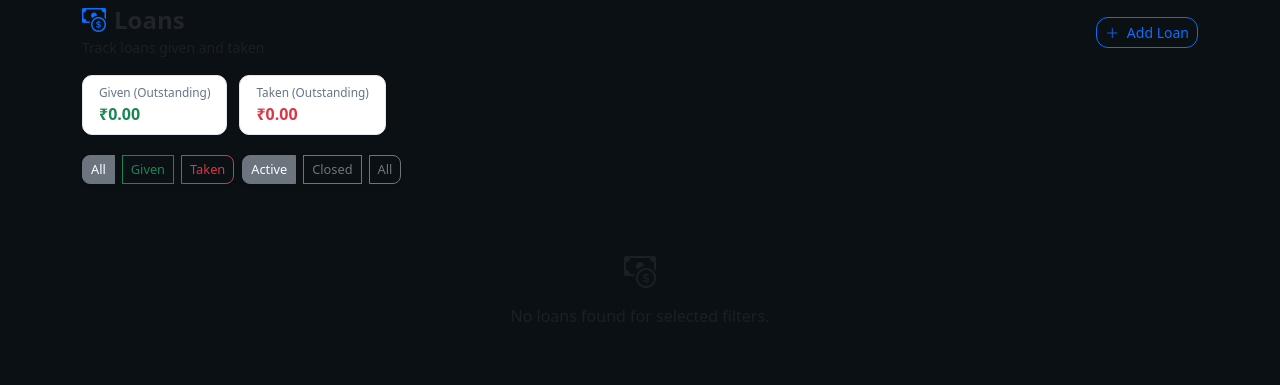
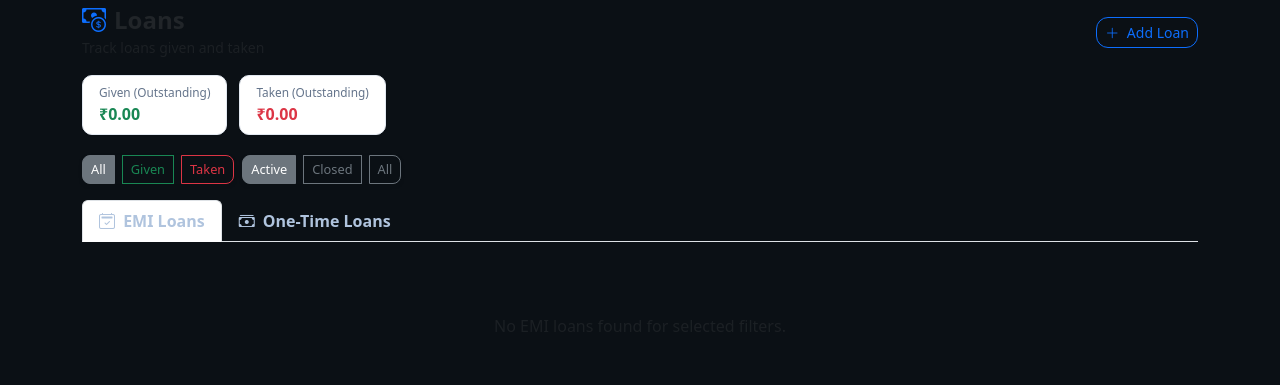
Before and after one commit to yash755/mayachem, a Flask app: page /loans in a window 1280 px wide. Shown: the part 177-562 px from the top of the page. Run offline with Flask 3, Linux system fonts and the light colour scheme; the visitor is signed in with stand-in values (Sample User, id 1); data that the repository does not hold is empty; some libraries are stand-ins or nearby versions.

Commit message:
feat: Separate EMI vs One-Time loans in UI with tabs and toggle checkbox

```diff
--- a/app.py
+++ b/app.py
@@ -3916,7 +3916,8 @@ def register_cli(app: Flask) -> None:
             date_str = request.form.get("date_issued") or ""
             due_str  = request.form.get("due_date") or ""
             notes    = (request.form.get("notes") or "").strip()
-            freq     = request.form.get("payment_frequency") or "one_time"
+            is_emi   = request.form.get("is_emi_based") == "on"
+            freq     = "monthly" if is_emi else "one_time"
 
             if not party or principal <= 0:
                 flash("Party name and principal amount are required.", "warning")
@@ -4037,7 +4038,8 @@ def register_cli(app: Flask) -> None:
         loan.party_name = request.form.get("party_name")
         loan.principal = float(request.form.get("principal") or 0)
         loan.interest_rate = float(request.form.get("interest_rate") or 0)
-        loan.payment_frequency = request.form.get("payment_frequency") or "one_time"
+        is_emi = request.form.get("is_emi_based") == "on"
+        loan.payment_frequency = "monthly" if is_emi else "one_time"
 
         date_issued_str = request.form.get("date_issued")
         if date_issued_str:
--- a/templates/loans.html
+++ b/templates/loans.html
@@ -69,12 +69,11 @@
         <label class="form-label-sm">Principal (₹) *</label>
         <input name="principal" type="number" step="0.01" min="0.01" class="form-control form-control-sm" placeholder="0.00" required>
       </div>
-      <div class="col-12 col-sm-6 col-md-2">
-        <label class="form-label-sm">Frequency</label>
-        <select name="payment_frequency" class="form-select form-select-sm">
-          <option value="one_time">One-Time</option>
-          <option value="monthly">Monthly</option>
-        </select>
+      <div class="col-12 col-sm-6 col-md-2 d-flex align-items-end mb-1">
+        <div class="form-check form-switch mt-4">
+          <input class="form-check-input" type="checkbox" name="is_emi_based" id="isEmiBased">
+          <label class="form-check-label form-label-sm ms-1" for="isEmiBased">EMI Based</label>
+        </div>
       </div>
       <div class="col-12 col-sm-6 col-md-2">
         <label class="form-label-sm">Interest (% /yr)</label>
@@ -125,9 +124,21 @@
   </div>
 </div>
 
-<!-- Loan cards -->
-{% if loans %}
-  {% for loan in loans %}
+<!-- Tabs for EMI vs One-Time -->
+<ul class="nav nav-tabs mb-4" id="loanTabs" role="tablist">
+  <li class="nav-item" role="presentation">
+    <button class="nav-link active fw-bold text-primary" id="emi-tab" data-bs-toggle="tab" data-bs-target="#emi-loans" type="button" role="tab">
+      <i class="bi bi-calendar2-check me-1"></i> EMI Loans
+    </button>
+  </li>
+  <li class="nav-item" role="presentation">
+    <button class="nav-link fw-bold text-info" id="onetime-tab" data-bs-toggle="tab" data-bs-target="#onetime-loans" type="button" role="tab">
+      <i class="bi bi-cash-stack me-1"></i> One-Time Loans
+    </button>
+  </li>
+</ul>
+
+{% macro render_loan_card(loan) %}
   <div class="loan-card shadow-sm">
     <div class="d-flex justify-content-between align-items-start flex-wrap gap-2">
       <div>
@@ -161,13 +172,33 @@
       </div>
     </div>
   </div>
-  {% endfor %}
-{% else %}
-  <div class="text-center py-5 text-muted">
-    <i class="bi bi-cash-coin" style="font-size:2rem;display:block;margin-bottom:.5rem;"></i>
-    No loans found for selected filters.
+{% endmacro %}
+
+<div class="tab-content" id="loanTabsContent">
+  <!-- EMI Loans Tab -->
+  <div class="tab-pane fade show active" id="emi-loans" role="tabpanel">
+    {% set emi_loans = loans | selectattr("payment_frequency", "equalto", "monthly") | list %}
+    {% if emi_loans %}
+      {% for loan in emi_loans %}
+        {{ render_loan_card(loan) }}
+      {% endfor %}
+    {% else %}
+      <div class="text-center py-5 text-muted">No EMI loans found for selected filters.</div>
+    {% endif %}
   </div>
-{% endif %}
+
+  <!-- One-Time Loans Tab -->
+  <div class="tab-pane fade" id="onetime-loans" role="tabpanel">
+    {% set ot_loans = loans | selectattr("payment_frequency", "equalto", "one_time") | list %}
+    {% if ot_loans %}
+      {% for loan in ot_loans %}
+        {{ render_loan_card(loan) }}
+      {% endfor %}
+    {% else %}
+      <div class="text-center py-5 text-muted">No one-time loans found for selected filters.</div>
+    {% endif %}
+  </div>
+</div>
 
 {% for loan in loans %}
 <!-- Edit Loan Modal -->
@@ -203,12 +234,11 @@
             <label class="form-label-sm">Principal (₹) *</label>
             <input name="principal" type="number" step="0.01" class="form-control form-control-sm" value="{{ loan.principal }}" required>
           </div>
-          <div class="col-6">
-            <label class="form-label-sm">Frequency</label>
-            <select name="payment_frequency" class="form-select form-select-sm">
-              <option value="one_time" {% if loan.payment_frequency == 'one_time' %}selected{% endif %}>One-Time</option>
-              <option value="monthly" {% if loan.payment_frequency == 'monthly' %}selected{% endif %}>Monthly</option>
-            </select>
+          <div class="col-6 d-flex align-items-end mb-1">
+            <div class="form-check form-switch mt-4">
+              <input class="form-check-input" type="checkbox" name="is_emi_based" id="editEmiBased{{ loan.id }}" {% if loan.payment_frequency == 'monthly' %}checked{% endif %}>
+              <label class="form-check-label form-label-sm ms-1" for="editEmiBased{{ loan.id }}">EMI Based</label>
+            </div>
           </div>
           <div class="col-6">
             <label class="form-label-sm">Interest (% /yr)</label>
```
